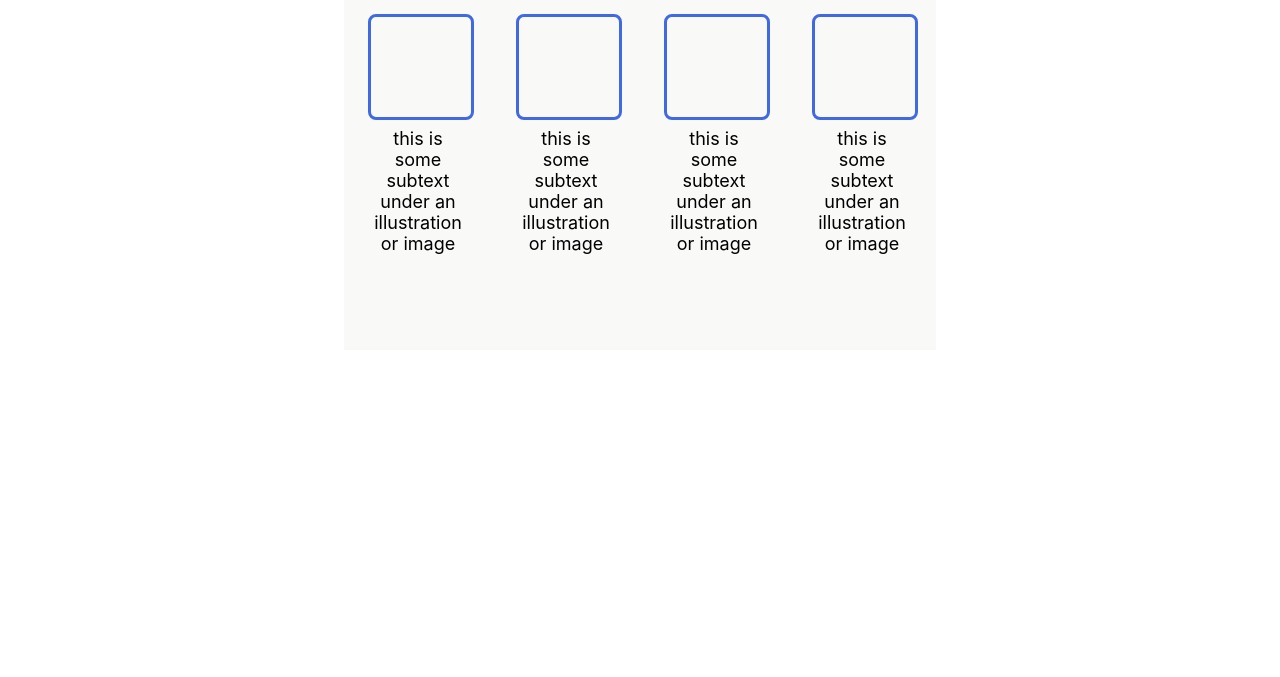
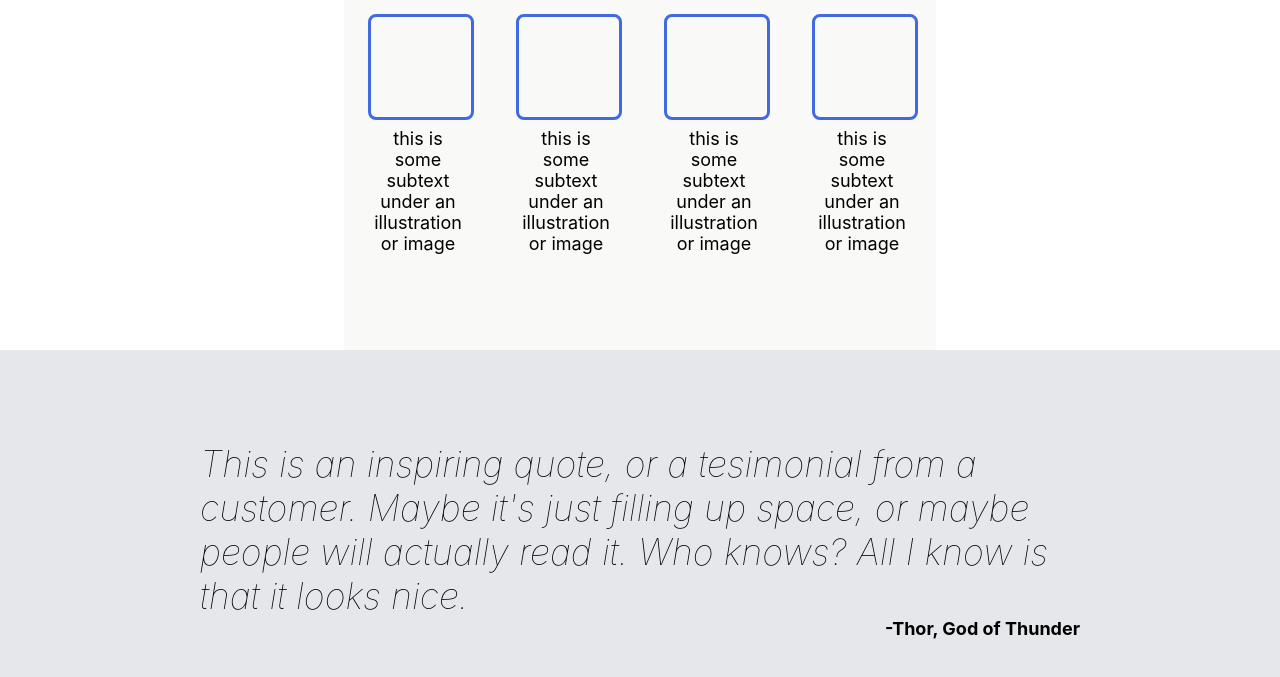
Before and after one commit to maxwellrothdev/landing-page, a plain HTML site: page index.html in a window 1280 px wide. Shown: the part 543-1220 px from the top of the page. Before the commit the page ends 893 px from the top, so only its background shows below. Drawn offline with Linux system fonts and the light colour scheme.

Commit message:
Add and style container three

```diff
--- a/index.html
+++ b/index.html
@@ -50,6 +50,10 @@
         </div>
     </div>
 
+    <div class="container-three">
+        <div class="quote">This is an inspiring quote, or a tesimonial from a customer. Maybe it's just filling up space, or maybe people will actually read it. Who knows? All I know is that it looks nice.</div>
+        <div class="ref">-Thor, God of Thunder</div>
+    </div>
 </body>
 
 </html>
--- a/style.css
+++ b/style.css
@@ -120,3 +120,25 @@ button.one {
     border: 3px solid royalblue;
     border-radius: 8px;
 }
+
+.container-three {
+    display: flex;
+    flex-direction: column;
+    padding-top: 92px;
+    padding-bottom: 92px;
+    padding-left: 200px;
+    padding-right: 200px;
+    background-color: #e5e7eb;
+}
+
+.quote {
+    font-size: 36px;
+    font-weight: lighter;
+    font-style: italic;
+}
+
+.ref {
+    font-size: 18px;
+    font-weight: bolder;
+    text-align: right;
+}
```
